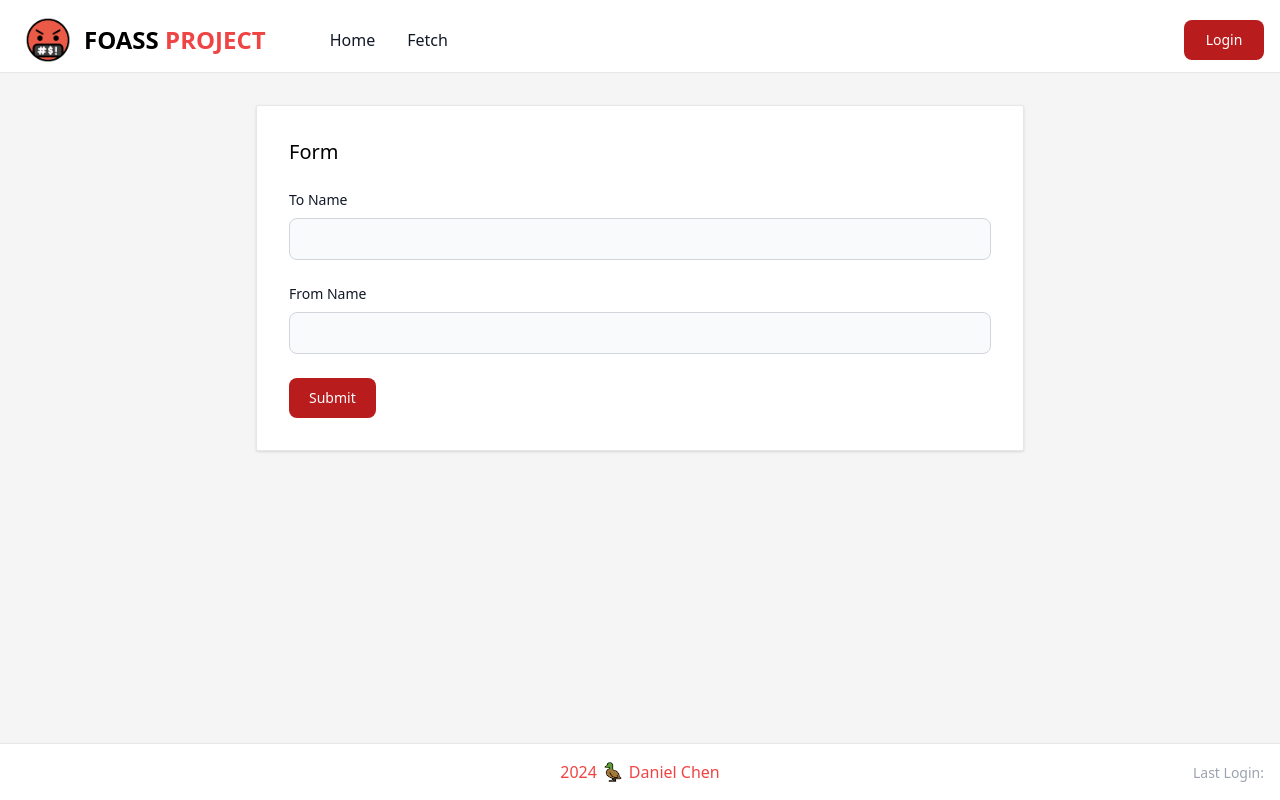
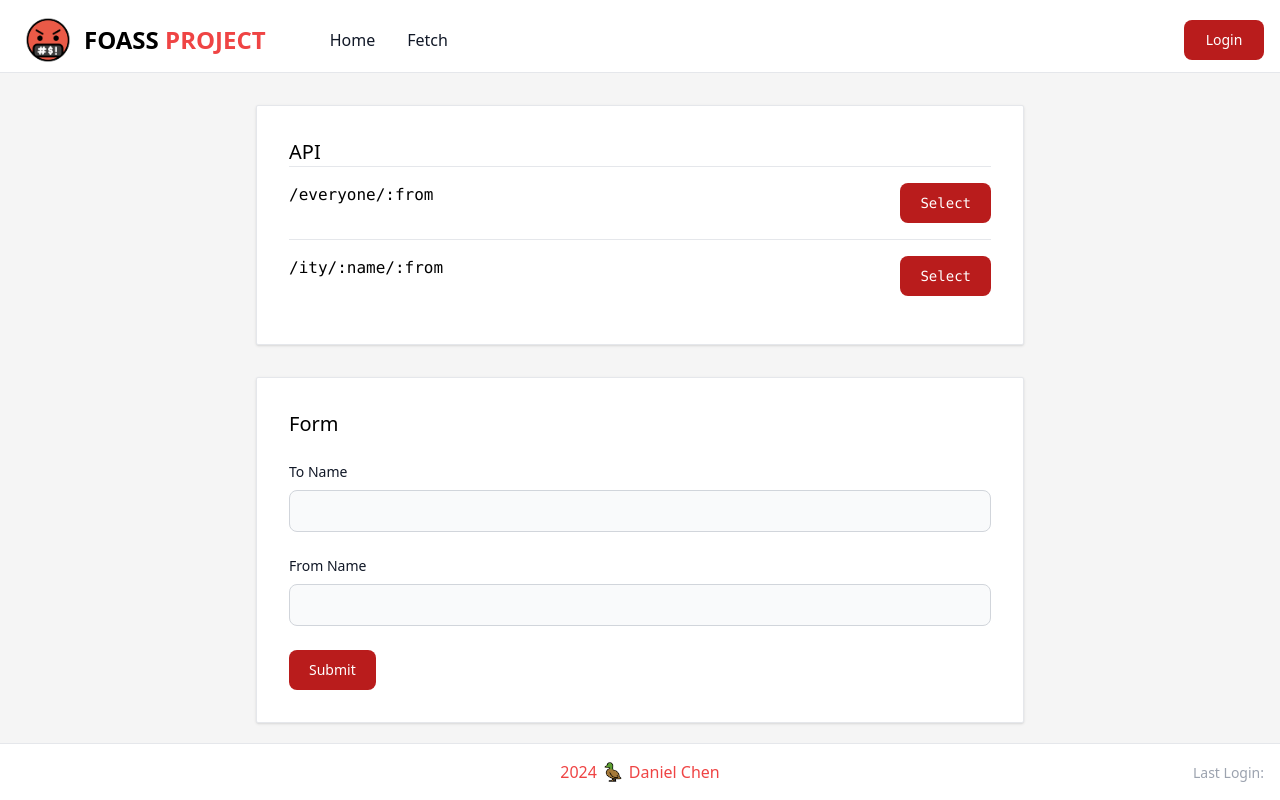
Before and after one commit to TheSuperCoolDuck/foass-project, a Vue app: page /fetch in a window 1280 px wide. Built offline with nearby package versions, Linux system fonts and the light colour scheme.

Commit message:
Added Object to hold all possible api calls

```diff
--- a/src/views/FetchView.vue
+++ b/src/views/FetchView.vue
@@ -4,6 +4,18 @@ export interface CallInfo {
   request: object
   responseData: string
   sentAt: Date
+}
+
+export interface RequestField {
+  displayName: string
+  fieldName: string
+  required: boolean
+}
+
+export interface EndpointInfo {
+  url: string
+  requestFields: RequestField[]
+  service: (request: any) => Promise<any>
 }
 </script>
 
@@ -12,16 +24,44 @@ import { computed, ref } from 'vue'
 import useVuelidate from '@vuelidate/core'
 import { required, helpers } from '@vuelidate/validators'
 import { useTimeAgo } from '@vueuse/core'
-import { getIty } from '@/services/backend_services'
+import { getIty, getEveryone } from '@/services/backend_services'
 
 import BaseLayout from '@/components/BaseLayout.vue'
 import BaseInput from '@/components/Inputs/BaseInput.vue'
 import BaseButton from '@/components/BaseButton.vue'
 import InlineErrorBanner from '@/components/InlineErrorBanner.vue'
 
+const endpointList: EndpointInfo[] = [
+  {
+    url: '/everyone/:from',
+    requestFields: [
+      {
+        displayName: 'From Name',
+        fieldName: 'from'
+      }
+    ],
+    service: getEveryone
+  },
+  {
+    url: '/ity/:name/:from',
+    requestFields: [
+      {
+        displayName: 'To Name',
+        fieldName: 'name'
+      },
+      {
+        displayName: 'From Name',
+        fieldName: 'from'
+      }
+    ],
+    service: getIty
+  }
+]
+
 const isLoading = ref(false)
 const errorMessage = ref('')
 
+const endpoint = ref<EndpointInfo>(endpointList[0])
 const name = ref('')
 const from = ref('')
 
@@ -39,6 +79,10 @@ const v$ = useVuelidate(validationRules, {
   name,
   from
 })
+
+function selectEndpoint(selectedEndpoint: EndpointInfo) {
+  endpoint.value = selectedEndpoint
+}
 
 async function submitRequest() {
   // Disable form while getting response
@@ -98,10 +142,27 @@ async function submitRequest() {
 <template>
   <BaseLayout>
     <div class="mt-4 max-w-[48rem] mx-auto space-y-8">
+      <!-- List of Endpoints-->
+      <div
+        class="bg-white border border-gray-200 dark:border-gray-700 p-8 rounded-sm shadow divide-y divide-solid"
+      >
+        <span class="text-xl">API</span>
+        <div v-for="(endpointItem, index) in endpointList" :key="index">
+          <div class="my-4 font-mono flex justify-between">
+            <span>
+              {{ endpointItem.url }}
+            </span>
+            <BaseButton @click.prevent="() => selectEndpoint(endpointItem)">Select</BaseButton>
+          </div>
+        </div>
+      </div>
+
+      <!--Form to call api-->
       <div
         class="bg-white border border-gray-200 dark:border-gray-700 p-8 space-y-6 rounded-sm shadow"
       >
-        <h1 class="text-xl">Form</h1>
+        <span class="text-xl">Form</span>
+
         <BaseInput label="To Name" v-model="name" :validator="v$.name" />
         <BaseInput label="From Name" v-model="from" :validator="v$.from" />
         <div class="space-y-2">
@@ -109,6 +170,8 @@ async function submitRequest() {
           <InlineErrorBanner v-if:="errorMessage" :message="errorMessage" />
         </div>
       </div>
+
+      <!-- History of API Calls-->
       <div
         class="bg-white border border-gray-200 dark:border-gray-700 p-4 rounded-sm shadow"
         v-for="(call, index) in callHistory"
```
